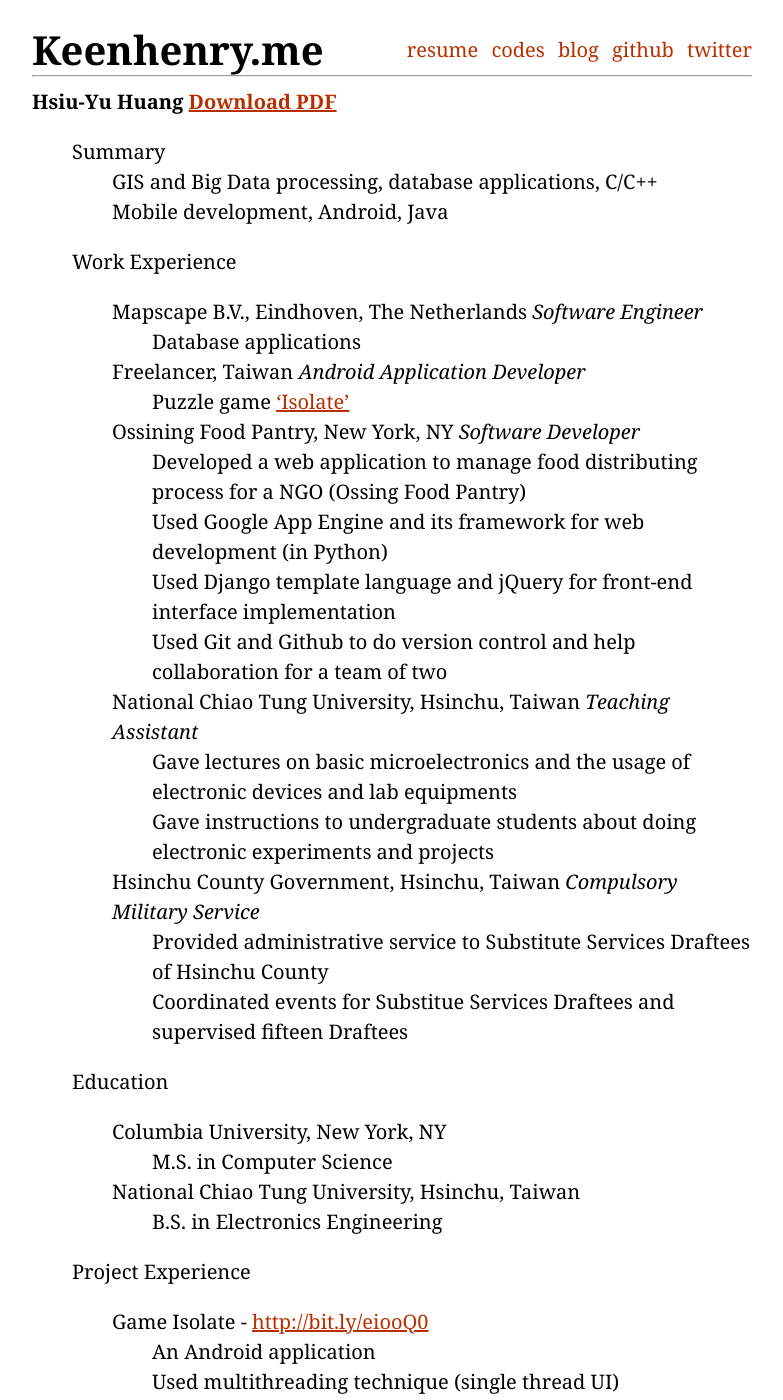
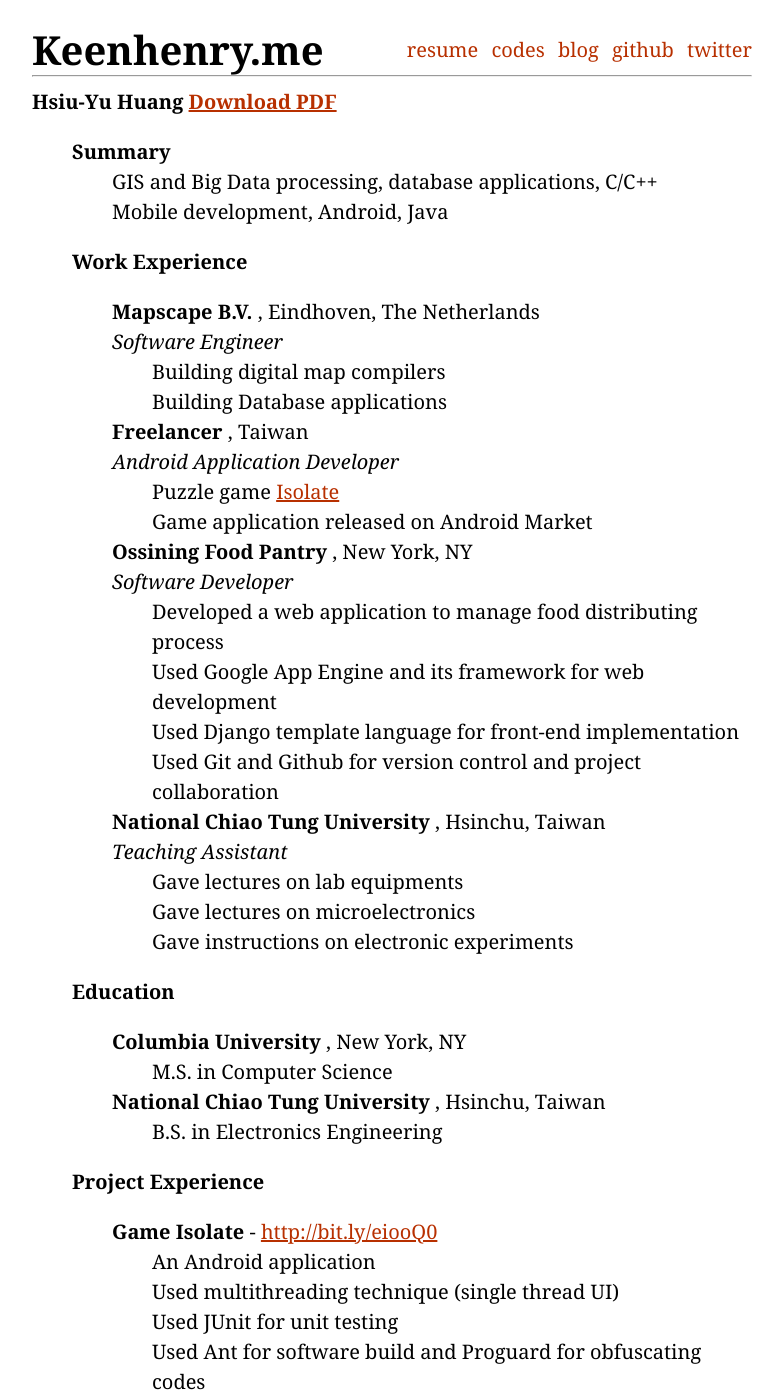
Before and after one commit to keenhenry/keenhenry.github.com, a Jekyll site: the page built from resume.md, in a window 1280 px wide and 1400 px high. Shown: the whole window, without its empty margins (248-1031 px from the left). Built offline with Jekyll 4.4.1, drawn with Linux system fonts in a browser that asks for light colours; some of the changed text lies outside the part shown.

Commit message:
modified contents of homepage and resume page

```diff
--- a/index.html
+++ b/index.html
@@ -8,5 +8,5 @@
 <div id='about'>
 <p><b id='opening'>Henry</b>, a man that has lived in four countries across four continents, likes programming, photography, philosophy, travel and frisbee. He is also a <a href="http://en.wikipedia.org/wiki/Go_(game)">Go</a> player.</p>
 
-<p>He currently have interests in building software for processing large data sets and database applications. Therefore, he now works for <a href="http://www.mapscape.eu/">Mapscape</a> as a software engineer, where he processes large, raw map data to produce high quality digital maps for all kinds of GISs.</p>
+<p>He currently have interests in building software for processing large data sets and database applications. He primarily programs in C/C++, Java, and Python and now works for <a href="http://www.mapscape.eu/">Mapscape</a> as a software engineer, where he processes big, raw map data to produce high quality digital maps for all kinds of GISs.</p>
 </div>
--- a/resume.md
+++ b/resume.md
@@ -4,55 +4,53 @@
 
 #### Hsiu-Yu Huang	[Download PDF](/static/data/resume_henry.pdf)
 
-* Summary
+* **Summary**
   - GIS and Big Data processing, database applications, C/C++
   - Mobile development, Android, Java
 
-* Work Experience
+* **Work Experience**
 
-  - Mapscape B.V., Eindhoven, The Netherlands
+  - __Mapscape B.V.__ , Eindhoven, The Netherlands
     _Software Engineer_
-    + Database applications
+    + Building digital map compilers
+    + Building Database applications
 
-  - Freelancer, Taiwan
+  - __Freelancer__ , Taiwan
     _Android Application Developer_
-    + Puzzle game ['Isolate'](http://bit.ly/eiooQ0)
+    + Puzzle game [Isolate](http://bit.ly/eiooQ0)
+    + Game application released on Android Market
 
-  - Ossining Food Pantry, New York, NY
+  - __Ossining Food Pantry__ , New York, NY
     _Software Developer_
-    + Developed a web application to manage food distributing process for a NGO (Ossing Food Pantry)
-    + Used Google App Engine and its framework for web development (in Python)
-    + Used Django template language and jQuery for front-end interface implementation
-    + Used Git and Github to do version control and help collaboration for a team of two
+    + Developed a web application to manage food distributing process
+    + Used Google App Engine and its framework for web development
+    + Used Django template language for front-end implementation
+    + Used Git and Github for version control and project collaboration
 
-  - National Chiao Tung University, Hsinchu, Taiwan
+  - __National Chiao Tung University__ , Hsinchu, Taiwan
     _Teaching Assistant_
-    + Gave lectures on basic microelectronics and the usage of electronic devices and lab equipments
-    + Gave instructions to undergraduate students about doing electronic experiments and projects
+    + Gave lectures on lab equipments
+    + Gave lectures on microelectronics
+    + Gave instructions on electronic experiments
 
-  - Hsinchu County Government, Hsinchu, Taiwan
-    _Compulsory Military Service_
-    + Provided administrative service to Substitute Services Draftees of Hsinchu County
-    + Coordinated events for Substitue Services Draftees and supervised fifteen Draftees
+* **Education**
 
-* Education
-
-  - Columbia University, New York, NY
+  - __Columbia University__ , New York, NY
     + M.S. in Computer Science
 
-  - National Chiao Tung University, Hsinchu, Taiwan
+  - __National Chiao Tung University__ , Hsinchu, Taiwan
     + B.S. in Electronics Engineering
 
-* Project Experience
+* **Project Experience**
 
-  - Game Isolate - <http://bit.ly/eiooQ0>
+  - __Game Isolate__ - <http://bit.ly/eiooQ0>
     + An Android application
     + Used multithreading technique (single thread UI)
     + Used JUnit for unit testing
     + Used Ant for software build and Proguard for obfuscating codes
-    + Game AI engine implemented with $\alpha \beta$ search algorithm and quiescence search
+    + Game AI engine implemented with &alpha;&beta; search algorithm
 
-  - Hank Shell - <http://bit.ly/pnVwwk>
+  - __Hank Shell__ - <http://bit.ly/pnVwwk>
     + Implemented 9 built-in commands
     + Support I/O redirections
     + Support multiple level pipelining
```
Also changed, not shown: other parts of resume.md (+2 -2 lines).
